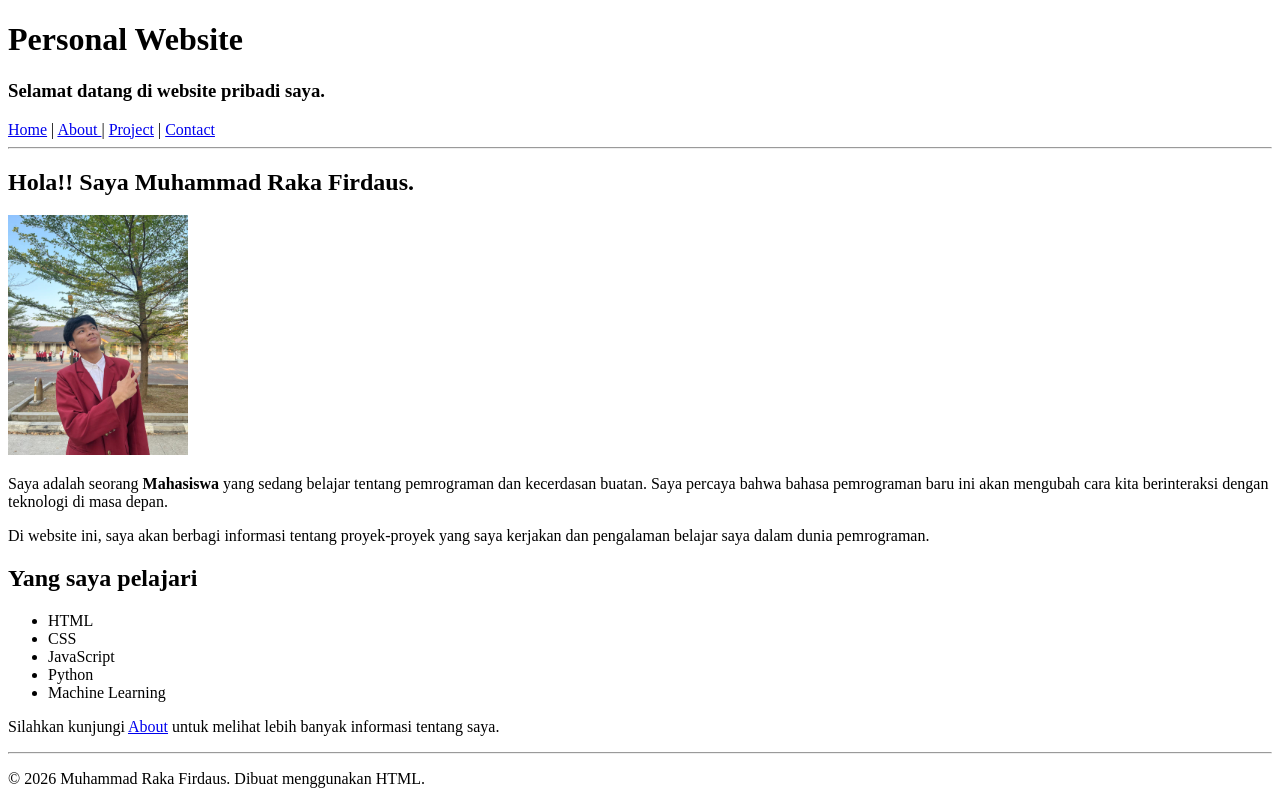
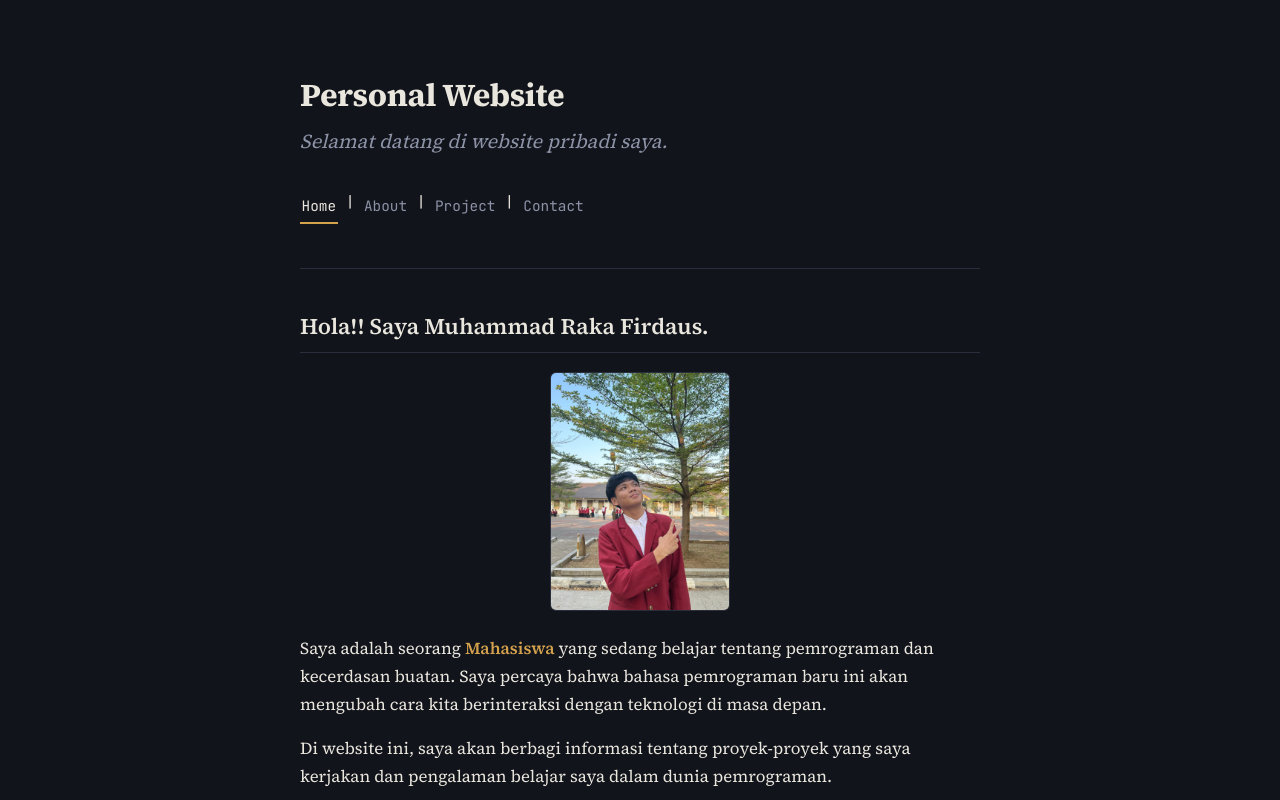
Before and after one commit to dauzbieaber/Promnet-kedua-Raka, a plain HTML site: page index.html in a window 1280 px wide. Shown: the top 800 px of the page. Drawn offline with Linux system fonts and the light colour scheme.

Commit message:
menambahkan stlye css

```diff
--- a/index.html
+++ b/index.html
@@ -3,14 +3,16 @@
 
 <head>
     <meta charset="UTF-8">
+    <meta name="viewport" content="width=device-width, initial-scale=1.0">
     <title>home</title>
+    <link rel="stylesheet" href="style.css">
 </head>
 
 <body>
     <h1>Personal Website</h1>
     <h3>Selamat datang di website pribadi saya.</h3>
     <nav>
-        <a href="home.html">Home</a> |
+        <a href="home.html" class="active">Home</a> |
         <a href="about.html">About </a> |
         <a href="project.html">Project</a> |
         <a href="contact.html">Contact</a>
--- /dev/null
+++ b/style.css
@@ -0,0 +1,152 @@
+@import url('https://fonts.googleapis.com/css2?family=Source+Serif+4:wght@400;600;700&family=JetBrains+Mono:wght@400;500&display=swap');
+
+:root {
+    --bg: #12141c;
+    --bg-card: #1a1d28;
+    --text: #e9e6dd;
+    --text-muted: #8c93a6;
+    --accent: #d4a24c;
+    --border: #2a2e3c;
+
+    --font-display: "Source Serif 4", Georgia, serif;
+    --font-mono: "JetBrains Mono", "Courier New", monospace;
+
+    --max-width: 680px;
+}
+
+* {
+    box-sizing: border-box;
+}
+
+body {
+    margin: 0;
+    padding: 3rem 1.5rem 4rem;
+    background-color: var(--bg);
+    color: var(--text);
+    font-family: var(--font-display);
+    font-size: 1.05rem;
+    line-height: 1.65;
+}
+
+
+h1, h2, h3, h4, nav, hr, p, ul, img {
+    max-width: var(--max-width);
+    margin-left: auto;
+    margin-right: auto;
+}
+
+h1 {
+    font-size: 2rem;
+    font-weight: 700;
+    margin-bottom: 0.25rem;
+    letter-spacing: -0.01em;
+}
+
+h3 {
+    font-weight: 400;
+    color: var(--text-muted);
+    margin-top: 0;
+    font-style: italic;
+}
+
+h2 {
+    font-size: 1.4rem;
+    font-weight: 600;
+    margin-top: 2.5rem;
+    padding-bottom: 0.4rem;
+    border-bottom: 1px solid var(--border);
+}
+
+p {
+    color: var(--text);
+}
+
+strong {
+    color: var(--accent);
+    font-weight: 600;
+}
+
+
+nav {
+    display: flex;
+    gap: 0.5rem;
+    font-family: var(--font-mono);
+    font-size: 0.9rem;
+    padding: 0.75rem 0;
+}
+
+nav a {
+    color: var(--text-muted);
+    text-decoration: none;
+    padding: 0.25rem 0.1rem;
+    border-bottom: 2px solid transparent;
+    transition: color 0.15s ease, border-color 0.15s ease;
+}
+
+nav a:hover,
+nav a:focus-visible {
+    color: var(--accent);
+    border-bottom-color: var(--accent);
+    outline: none;
+}
+
+nav a.active {
+    color: var(--text);
+    border-bottom-color: var(--accent);
+}
+
+hr {
+    border: none;
+    border-top: 1px solid var(--border);
+    margin: 2rem auto;
+}
+
+img {
+    display: block;
+    border-radius: 6px;
+    border: 1px solid var(--border);
+    margin-top: 1rem;
+    margin-bottom: 1.5rem;
+}
+
+ul {
+    padding-left: 1.2rem;
+}
+
+li {
+    margin-bottom: 0.4rem;
+}
+
+
+a {
+    color: var(--accent);
+}
+
+a:hover,
+a:focus-visible {
+    text-decoration: none;
+}
+
+
+body > p:last-of-type {
+    font-family: var(--font-mono);
+    font-size: 0.8rem;
+    color: var(--text-muted);
+}
+
+
+@media (prefers-reduced-motion: reduce) {
+    * {
+        transition: none !important;
+    }
+}
+
+
+@media (max-width: 480px) {
+    body {
+        padding: 2rem 1.2rem 3rem;
+    }
+    nav {
+        flex-wrap: wrap;
+    }
+}
```
